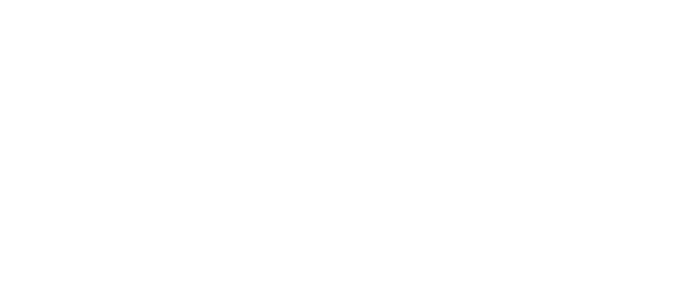
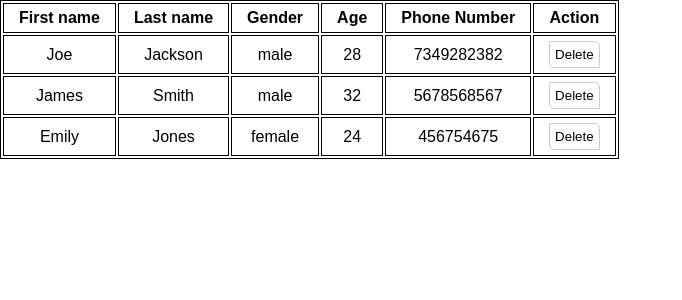
Before and after one commit to Ararat01/class-work, an Angular app: page / in a window 1280 px wide. Shown: the top 300 px of the page, without its empty margins (0-682 px from the left). Built offline with nearby package versions, Linux system fonts and the light colour scheme; data requests are answered from the project's data file.

Commit message:
database.json 'crud'

```diff
--- /dev/null
+++ b/db.json
@@ -0,0 +1,28 @@
+{
+    "people": [
+       {
+          "id": 1,
+          "firstName": "Joe",
+          "lastName": "Jackson",
+          "gender": "male",
+          "age": 28,
+          "number": "7349282382"
+       },
+       {
+          "id": 2,
+          "firstName": "James",
+          "lastName": "Smith",
+          "gender": "male",
+          "age": 32,
+          "number": "5678568567"
+       },
+       {
+          "id": 3,
+          "firstName": "Emily",
+          "lastName": "Jones",
+          "gender": "female",
+          "age": 24,
+          "number": "456754675"
+       }
+    ]
+ }
--- a/package.json
+++ b/package.json
@@ -18,6 +18,7 @@
     "@angular/platform-browser": "~13.1.0",
     "@angular/platform-browser-dynamic": "~13.1.0",
     "@angular/router": "~13.1.0",
+    "json-server": "^0.17.0",
     "rxjs": "~7.4.0",
     "tslib": "^2.3.0",
     "zone.js": "~0.11.4"
--- a/src/app/app.component.ts
+++ b/src/app/app.component.ts
@@ -17,17 +17,6 @@
   title = 'class-work';
   text = ''
 
-  ngAfterViewInit(): void {
-    let a = document.getElementById('myId')
-    try {
-      if(a) {
-        a.style.width = "1000px"
-      }
-    }
-    catch(e) {
-      console.log(e);
-    }
-  }
 
   test(value: string) {
     this.text = value
--- a/src/app/forms/forms.component.scss
+++ b/src/app/forms/forms.component.scss
@@ -19,6 +19,9 @@
         border-radius: 5px;
         cursor: pointer;
         transition: .3s;
+        &:disabled {
+            cursor: default;
+        }
         &:enabled:hover {
             background-color: rgb(211, 211, 211);
         }
--- a/src/app/forms/forms.component.ts
+++ b/src/app/forms/forms.component.ts
@@ -1,5 +1,5 @@
 import { Component, OnInit } from '@angular/core';
-import { FormControl, FormGroup, Validators } from '@angular/forms';
+import { FormControl, FormGroup, Validators, FormBuilder } from '@angular/forms';
 
 @Component({
   selector: 'app-forms',
@@ -8,18 +8,29 @@
 })
 export class FormsComponent implements OnInit {
 
-  form = new FormGroup({
-    first_name: new FormControl('', Validators.required),
-    last_name: new FormControl(''),
-    age: new FormControl(''),
-    email: new FormControl('', Validators.email),
-    // phone: new FormControl('', [Validators.required, Validators.minLength(2), Validators.maxLength(15)]),
-    gender: new FormControl('', [Validators.required, Validators.minLength(4), Validators.maxLength(6)])
+  // form = new FormGroup({
+  //   first_name: new FormControl('', Validators.required),
+  //   last_name: new FormControl(''),
+  //   age: new FormControl(''),
+  //   email: new FormControl('', Validators.email),
+  //   // phone: new FormControl('', [Validators.required, Validators.minLength(2), Validators.maxLength(15)]),
+  //   gender: new FormControl('', [Validators.required, Validators.minLength(4), Validators.maxLength(6)])
+  // })
+
+  form = this.fb.group({
+    first_name: ['', Validators.required],
+    last_name: ['', Validators.required],
+    age: ['', Validators.required],
+    email: ['', [Validators.email, Validators.required]],
+    gender: ['', Validators.required]
   })
 
   formopen: Boolean = false
   currId: number = 0
-  constructor() { }
+
+  constructor(public fb: FormBuilder) {
+
+  }
 
   ngOnInit(): void {
     // this.form.setValue({
@@ -50,6 +61,8 @@
     { id: 9, name: 'Ann', lastname: 'Rodriguez', age: 20, gender: 'Female', email: 'joseph@gmail.com' },
     { id: 10, name: 'Thomas', lastname: 'Wilson', age: 28, gender: 'Male', email: 'thomas@gmail.com' },
   ]
+
+
   openOrClose(memId: number) {
     this.form.setValue({
       first_name: this.members[memId]["name"],
@@ -61,6 +74,8 @@
     this.formopen = true
     this.currId = memId
   }
+
+
   editor(id: number): void {
     this.members[id]['name'] = this.form.value['first_name']
     this.members[id]['lastname'] = this.form.value['last_name']
@@ -69,6 +84,8 @@
     this.members[id]['email'] = this.form.value['email']
     this.formopen = false
   }
+
+
   delete(index: number) {
     this.formopen = false
     this.members.splice(index, 1)
--- /dev/null
+++ b/src/app/home/home.component.html
@@ -0,0 +1,18 @@
+<table>
+    <tr>
+        <th>First name</th>
+        <th>Last name</th>
+        <th>Gender</th>
+        <th>Age</th>
+        <th>Phone Number</th>
+        <th>Action</th>
+    </tr>
+    <tr *ngFor="let member of response">
+        <td>{{member.firstName}}</td>
+        <td>{{member.lastName}}</td>
+        <td>{{member.gender}}</td>
+        <td>{{member.age}}</td>
+        <td>{{member.number}}</td>
+        <td><button (click)="deleteMember(member.id)">Delete</button></td>
+    </tr>
+</table>
--- /dev/null
+++ b/src/app/home/home.component.scss
@@ -0,0 +1,20 @@
+table {
+    font-family: sans-serif;
+    border: 1px solid;
+    text-align: center;
+    th {
+        padding: 5px 15px;
+        border: 1px solid;
+    }
+    td {
+        padding: 5px 15px;
+        border: 1px solid;
+    }
+    button {
+        cursor: pointer;
+        background-color: transparent;
+        border: 1px solid #ccc;
+        border-radius: 0 5px;
+        padding: 5px;
+    }
+}
--- /dev/null
+++ b/src/app/home/home.component.ts
@@ -0,0 +1,57 @@
+import { Component, OnInit } from '@angular/core';
+import { environment } from 'src/environments/environment.prod';
+import { RequestService } from '../sevice/request.service';
+
+@Component({
+  selector: 'app-home',
+  templateUrl: './home.component.html',
+  styleUrls: ['./home.component.scss']
+})
+export class HomeComponent implements OnInit {
+
+
+  response: any[] = [];
+
+  constructor(public request: RequestService) {
+
+  }
+
+
+  ngOnInit(): void {
+
+    // this.request.get('assets/sample4.json').subscribe(
+    //   res => console.log(res),
+    //   err => console.log(err.message),
+    //   () => console.log('finished')
+    // )
+
+
+    // this.request.get('https://jsonplaceholder.typicode.com/posts').subscribe(
+    //   res => console.log(res),
+    //   err => console.log(err.message),
+    //   () => console.log('finished')
+    // )
+
+    this.getMembers()
+  }
+
+  getMembers() {
+    this.request.get(`${environment.url}/people`).subscribe(
+      (res: any) => {
+        console.log(res)
+        this.response = res
+      },
+      err => console.log(err.message),
+      () => console.log('finished')
+    )
+  }
+
+  deleteMember(id: number) {
+    if(confirm('Are u sure?')) {
+      this.request.delete(`${environment.url}/people/${id}`).subscribe(() => {
+        this.getMembers()
+      })
+    }
+  }
+
+}
--- /dev/null
+++ b/src/app/sevice/request.service.ts
@@ -0,0 +1,19 @@
+import { HttpClient } from '@angular/common/http';
+import { Injectable } from '@angular/core';
+
+@Injectable({
+  providedIn: 'root'
+})
+export class RequestService {
+
+  constructor(public http: HttpClient) { }
+
+  get(url: string) {
+    return this.http.get(url)
+  }
+
+  delete(url: string) {
+    return this.http.delete(url)
+  }
+
+}
--- a/src/environments/environment.prod.ts
+++ b/src/environments/environment.prod.ts
@@ -1,3 +1,4 @@
 export const environment = {
+  url: 'http://localhost:3000',
   production: true
 };
```
Also changed, not shown: src/app/app.module.ts (+13 -2 lines), src/assets/sample4.json (added, +28 -0 lines), 2 other files (tests, documents, lock files or other folders).
